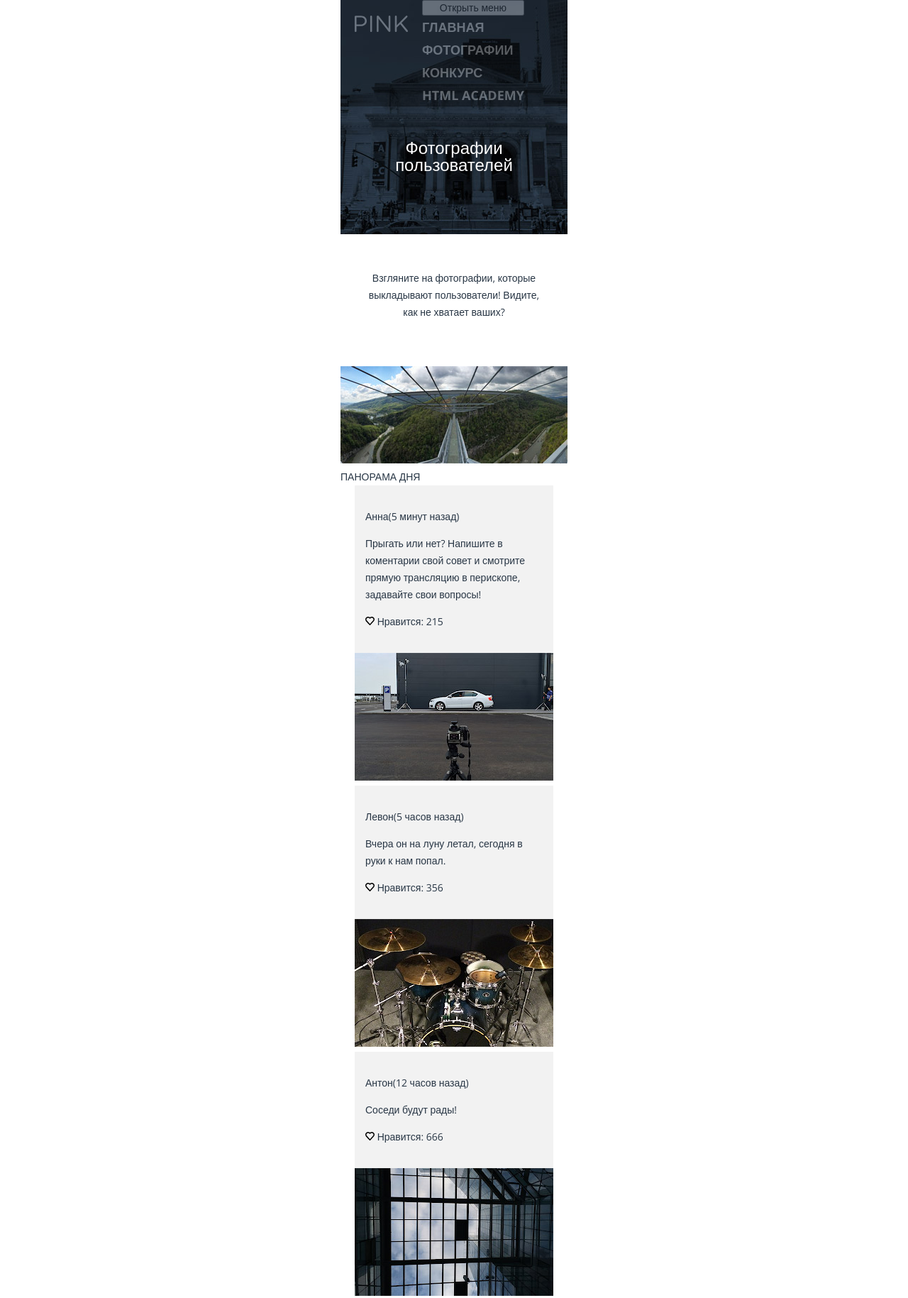
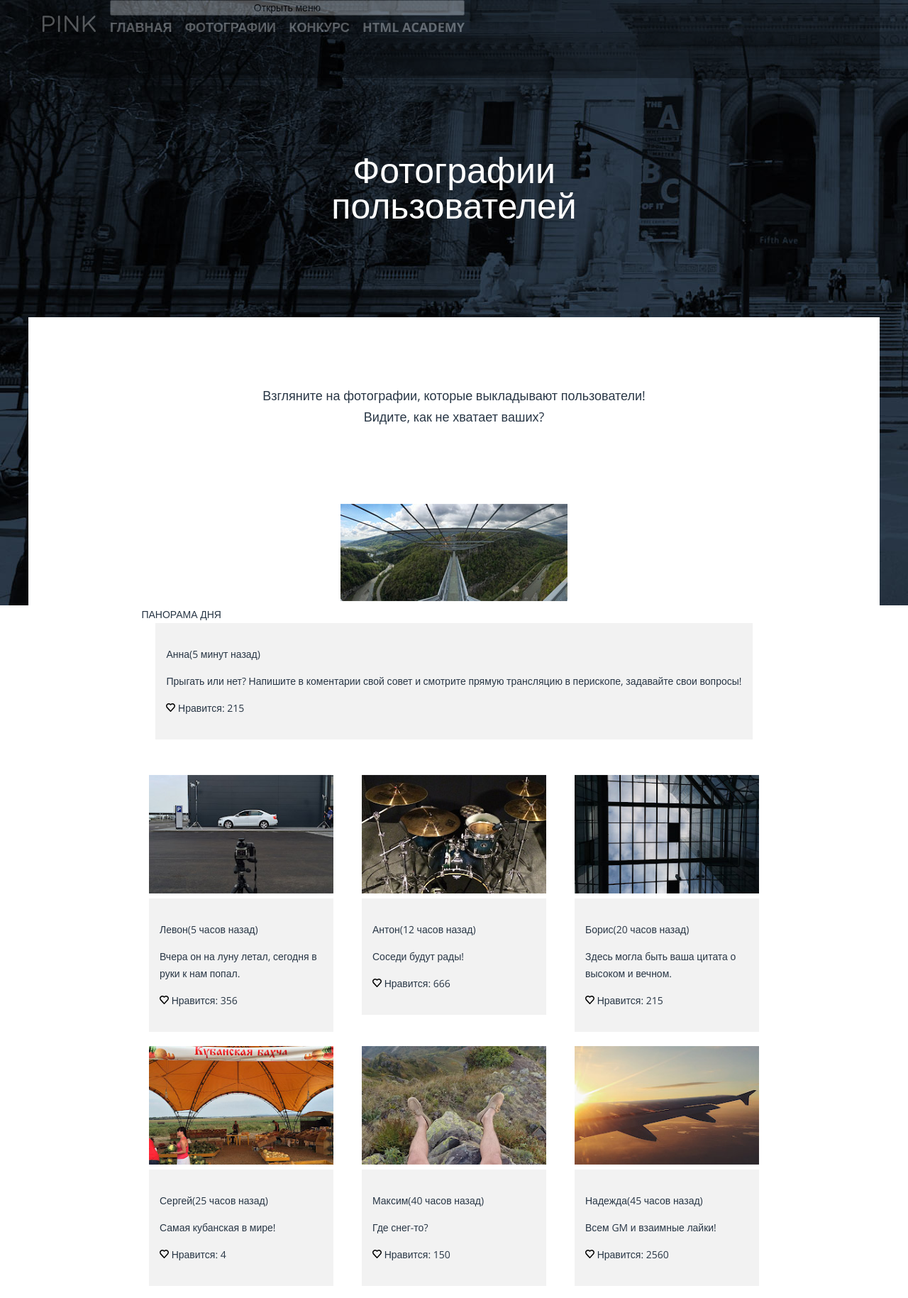
Before and after one commit to StepanezNataly/549683-pink-17, a website: page source/photo.html in a window 1280 px wide. Shown: the top 1829 px of the page at 71% size. Drawn offline with nearby package versions, Linux system fonts and the light colour scheme; files that its build step writes are made by us from their sources.

Commit message:
Добавляет адаптивную сетку основных блоков всех страниц

```diff
--- a/source/less/base.less
+++ b/source/less/base.less
@@ -1,31 +1,3 @@
-body {
-  background-color: @bg-light;
-  background-image: url("../img/bg-back-mobile@1x.jpg");
-  background-repeat: no-repeat;
-  background-position: 50% 0;
-  background-size: 320px auto;
-  min-width: 320px;
-  margin: 0;
-  padding: 0;
-  font-family: "Open Sans", "Arial", sans-serif;
-  font-size: @base-size;
-  line-height: 24px;
-  font-weight: 300;
-  font-style: normal;
-  color: @base-color;
-}
-
-img {
-  max-width: 100%;
-  height: auto;
-}
-
-.container {
-  width: 320px;
-  margin: 0 auto;
-  padding: 0;
-}
-
 .visually-hidden:not(:focus):not(:active),
 input[type="checkbox"].visually-hidden,
 input[type="radio"].visually-hidden {
@@ -40,3 +12,62 @@ input[type="radio"].visually-hidden {
   overflow: hidden;
   clip: rect(0 0 0 0);
 }
+
+body {
+  min-width: 320px;
+  margin: 0;
+  padding: 0;
+  font-family: "Open Sans", "Arial", sans-serif;
+  font-size: @base-size;
+  line-height: 24px;
+  font-weight: 300;
+  font-style: normal;
+  color: @base-color;
+  background-color: @bg-light;
+  background-image: url("../img/bg-back-mobile@1x.jpg");
+  background-repeat: no-repeat;
+  background-position: 50% 258px;
+  background-size: auto 462px;
+}
+
+img {
+  max-width: 100%;
+  height: auto;
+}
+
+.container {
+  width: 320px;
+  margin: 0 auto;
+  padding: 0;
+}
+
+@media (min-width: 660px) {
+  body {
+    background-image: url("../img/bg-back-tablet@1x.jpg");
+    background-repeat: no-repeat;
+    background-position: 50% 255px;
+    background-size: 660px 729px;
+  }
+
+  .container {
+    min-width: 660px;
+    margin: 0 auto;
+    padding: 0;
+  }
+}
+
+@media (min-width: 1200px) {
+  body {
+    min-width: 1200px;
+    background-image: url("../img/bg-back-desktop@1x.jpg");
+    background-repeat: no-repeat;
+    background-position: 0 0;
+    background-size: auto 853px;
+  }
+
+  .container {
+    min-width: 1200px;
+    margin: 0 auto;
+    padding: 0;
+  }
+}
--- a/source/less/blocks/download.less
+++ b/source/less/blocks/download.less
@@ -22,3 +22,15 @@
   justify-content: space-between;
   .list-style();
 }
+
+@media (min-width: 660px) {
+  .download {
+    background-color: transparent;
+  }
+}
+
+@media (min-width: 1200px) {
+  .download {
+    background-color: transparent;
+  }
+}
--- a/source/less/blocks/features.less
+++ b/source/less/blocks/features.less
@@ -23,3 +23,26 @@
   font-weight: 700;
   color: #000000;
 }
+
+@media (min-width: 660px) {
+  .features {
+    background-color: @bg-light;
+  }
+
+  .features__title {
+    font-size: 40px;
+    line-height: 40px;
+    padding-bottom: 20px;
+  }
+}
+
+@media (min-width: 1200px) {
+  .features__title {
+    font-size: 50px;
+    line-height: 50px;
+  }
+
+  .features__list {
+    display: flex;
+  }
+}
--- a/source/less/blocks/main-nav.less
+++ b/source/less/blocks/main-nav.less
@@ -2,6 +2,7 @@
   display: flex;
   flex-direction: column;
   align-content: space-between;
+  background-color: @bg-dark;
 }
 
 .main-nav__list {
@@ -16,3 +17,23 @@
   line-height: 32px;
   color: @color;
 }
+
+@media (min-width: 660px) {
+  .main-nav__list {
+    display: flex;
+    flex-direction: column;
+    align-items: center;
+  }
+}
+
+@media (min-width: 1200px) {
+  .main-nav {
+    min-width: 500px;
+    background-color: #000000;
+  }
+
+  .main-nav__list {
+    flex-direction: row;
+    justify-content: space-between;
+  }
+}
--- a/source/less/blocks/page-footer.less
+++ b/source/less/blocks/page-footer.less
@@ -6,6 +6,10 @@
 
 .page-footer__contacts {
   padding: 45px 20px 0 20px;
+  text-align: center;
+}
+
+.page-footer__map {
   text-align: center;
 }
 
@@ -37,3 +41,21 @@
   font-weight: bold;
   color: @base-color;
 }
+
+@media (min-width: 660px) {
+  .contacts__title {
+    font-size: 40px;
+  }
+
+  .contacts__info {
+    display: flex;
+    flex-wrap: wrap;
+    justify-content: space-between;
+  }
+}
+
+@media (min-width: 1200px) {
+  .contacts__title {
+    font-size: 50px;
+  }
+}
--- a/source/less/blocks/page-header.less
+++ b/source/less/blocks/page-header.less
@@ -1,9 +1,24 @@
 .page-header {
   display: flex;
-  background-color: #000000;
-  opacity: 0.3;
+  background-color: @bg-dark;
+  min-height: 321px;
 }
 
 .page-header__logo-text {
   margin: 22px 20px 25px 20px;
 }
+
+@media (min-width: 660px) {
+  .page-header {
+    min-height: 361px;
+  }
+}
+
+@media (min-width: 1200px) {
+  .page-header {
+    flex-direction: row;
+    min-height: 110px;
+    background-color: #000000;
+    opacity: 0.3;
+  }
+}
--- a/source/less/blocks/page-main.less
+++ b/source/less/blocks/page-main.less
@@ -5,3 +5,19 @@
   text-align: center;
   padding: 30px 35px 70px 35px;
 }
+
+@media (min-width: 660px) {
+  .page-main__title {
+    font-size: 50px;
+    line-height: 50px;
+    font-weight: 300;
+    text-align: center;
+    padding: 80px 154px 146px 154px;
+  }
+}
+
+@media (min-width: 1200px) {
+  .page-main__title {
+    padding: 70px 420px 100px 420px;
+  }
+}
--- a/source/less/blocks/photo.less
+++ b/source/less/blocks/photo.less
@@ -22,3 +22,43 @@
 .photo__item-image {
   text-align: center;
 }
+
+@media (min-width: 660px) {
+  .photo__title {
+    font-size: 18px;
+    line-height: 30px;
+    padding: 95px 100px 75px 100px;
+  }
+
+  .photo__list {
+    display: flex;
+    flex-wrap: wrap;
+    justify-content: center;
+  }
+
+  .photo__item {
+    width: 300px;
+    margin-bottom: 20px;
+  }
+
+  .photo__item-image {
+    margin: 0 20px;
+  }
+
+  .photo__item:first-child {
+    width: auto;
+    margin-bottom: 50px;
+  }
+}
+
+@media (min-width: 1200px) {
+  .photo__title {
+    padding: 95px 310px 90px 310px;
+  }
+
+  .photo__list {
+    width: 940px;
+    justify-content: center;
+    padding: 0 130px;
+  }
+}
--- a/source/less/blocks/social.less
+++ b/source/less/blocks/social.less
@@ -1,3 +1,19 @@
 .social__list {
   .list-style();
+  display: flex;
 }
+
+@media (min-width: 660px) {
+  .page-footer__wrapper {
+    display: flex;
+    justify-content: space-between;
+  }
+}
+
+@media (min-width: 1200px) {
+  .page-footer__wrapper {
+    display: flex;
+    width: 940px;
+    padding: 98px 130px 87px 130px;
+  }
+}
--- a/source/less/blocks/tariffs.less
+++ b/source/less/blocks/tariffs.less
@@ -5,6 +5,7 @@
 
 .tariffs__list {
   display: flex;
+  flex-direction: column;
   flex-wrap: wrap;
 }
 
--- a/source/less/variables.less
+++ b/source/less/variables.less
@@ -4,3 +4,5 @@
 @base-color: #283645;
 @color: #ffffff;
 @base-size: 14px;
+@tablet-width: 660px;
+@desktop-width: 1200px;
--- a/source/photo.html
+++ b/source/photo.html
@@ -2,6 +2,7 @@
 <html lang="ru">
   <head>
     <meta charset="utf-8">
+    <meta name="viewport" content="width=device-width,initial-scale=1">
     <title>Pink</title>
     <link href="https://fonts.googleapis.com/css?family=Open+Sans:300,400,700&display=swap&subset=cyrillic" rel="stylesheet">
     <link rel="stylesheet" href="css/style.css">
```
Also changed, not shown: source/form.html (+1 -0 lines), source/index.html (+13 -10 lines).
